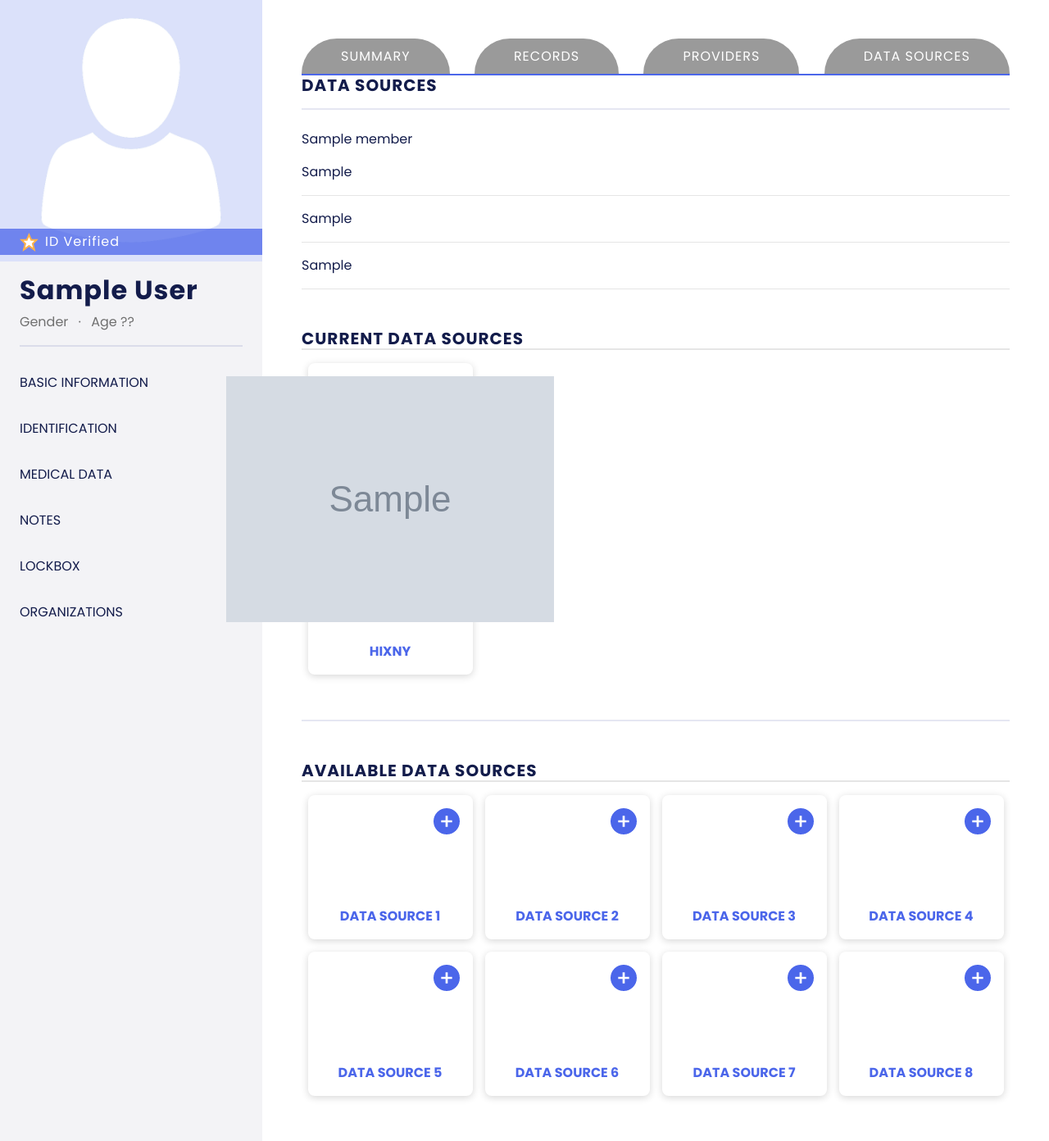
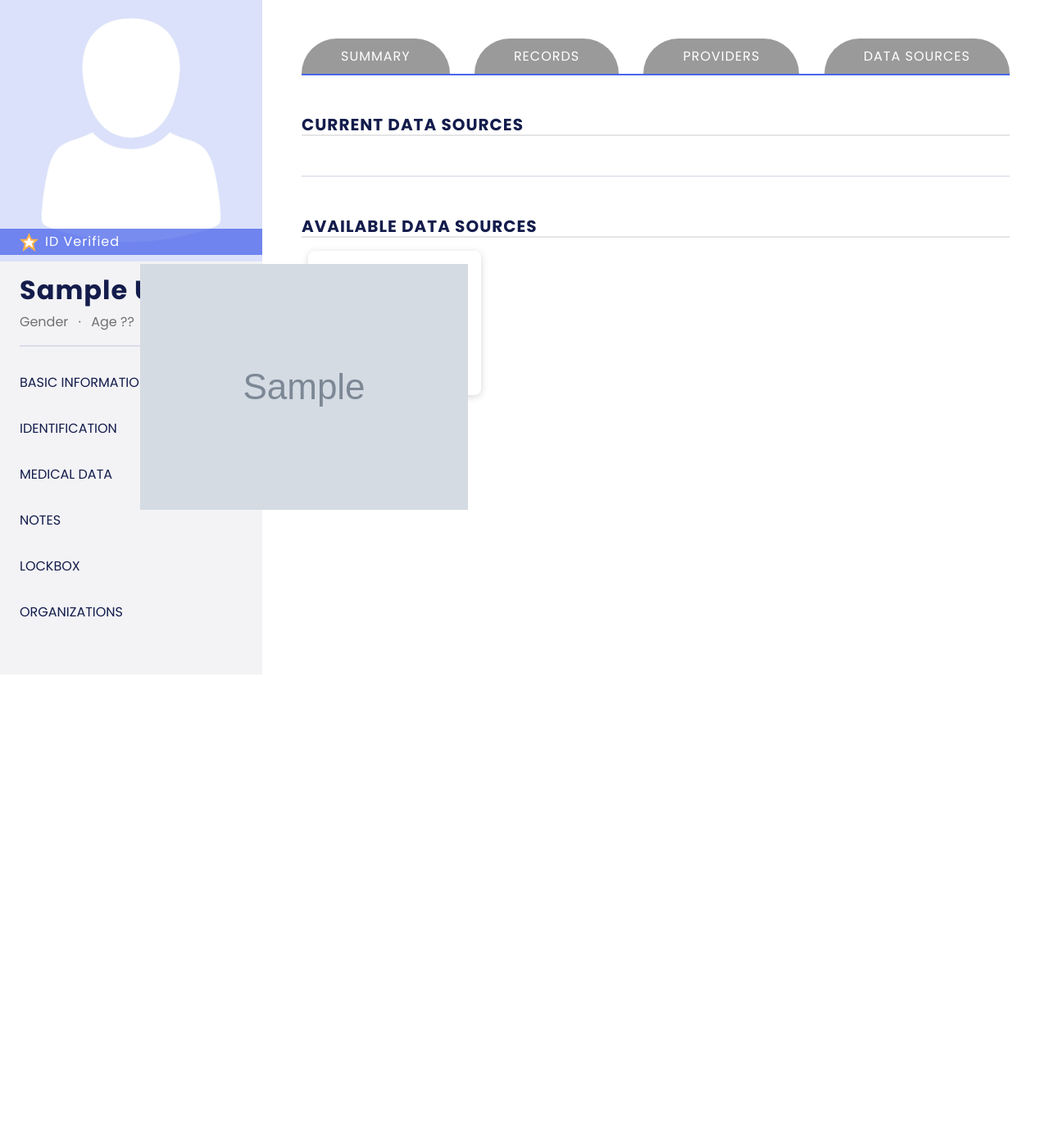
Before and after one commit to TransparentHealth/smh_app, a Django app: template apps/member/templates/data_sources.html in a window 1280 px wide. Shown: the part 89-1481 px from the top of the page at 82% size. After the commit the page ends 842 px from the top, so only its background shows below. Run offline with Django 3.2, Linux system fonts and the light colour scheme; the template is opened without the code that fills it: most values are stand-ins (such as "Sample title", 1, 10 or a date in 2020); grey boxes marked "Sample" are stand-in pictures; style sheets or scripts are compiled from the project's sources.

Commit message:
Hixny Connect (#87)
* Adding sub to userprofile.

* remove unneeded & failing migration

* member_almost_done in new tab

this doesn't currently work if it stays in the modal, so as a fix we'll open a new tab

* add SocialAuthExceptionMiddleware

* Add jwkest dependency

* Add a utility to get parsed id token.  add it to member dashboard context.

* display health record link and data sources link only if ial>2

* remove extraneous code

* On the /member/ID/data-sources page, provide a button to connect to each available data provider, and show that button as either connected or available. (also have the /resources page return to the same url for convenience)

* enable disconnect – needs CSS work!

* remove print(...)

```diff
--- a/apps/member/templates/data_sources.html
+++ b/apps/member/templates/data_sources.html
@@ -6,70 +6,41 @@
     {% include "member_sidebar.html" with member=member %}
     <div class="member-tabs col-lg-9 p-5">
         {% include "member_tabbed_nav.html" with member=member %}
-        <div>
-            <h2 class="member-tabs__title d-flex justify-content-between">Data Sources</h2>
-            {% if data %}
-              <p>{{ member }}</p>
-              <div>{{ patient_data }}</div>
-              <hr />
-              <div>{{ organization_data }}</div>
-              <hr />
-              <div>{{ medication_request_data }}</div>
-              <hr />
-            {% endif %}
-        </div>
         <div class="data-sources">
-          {% if current_data_sources %}
-            {% for data_source in current_data_sources %}
-              <div class="mt-5">
-                  <h2>Current Data Sources</h2>
-                  <a href="{% url 'member:data-sources' pk=member.pk %}">
+            <div class="mt-5">
+                <h2>Current Data Sources</h2>
+                {% for data_source in data_sources %}
+                    {% if data_source.connected %}
                     <div class="tile-flex">
-                        <div class="tile tile-flex__item">
-                            <img src="{{ data_source.image_url }}" alt="">
-                            <p>Hixny</p>
-                        </div>
+                        <form action="{% url 'social:disconnect' 'sharemyhealth' %}" method="post">
+                          {% csrf_token %}
+                          <input type="hidden" name="next" value="{{ request.path }}"/>
+                          <button type="submit">
+                            <div class="tile tile-flex__item">
+                                <img src="{{ data_source.image_url }}" alt="data_source.name">
+                                <p>{{ data_source.name }}</p>
+                            </div>
+                          </button>
+                        </form>
                     </div>
-                  </a>
-              </div>
-            {% endfor %}
-          {% endif %}
+                    {% endif %}
+                {% endfor %}
+            </div>
             <div class="mt-5 pt-5">
                 <h2>Available Data Sources</h2>
-                <div class="tile-flex">
-                    <div class="tile tile-flex__item tile-flex__item--add">
-                        <img src="{% static '/images/icons/add.png' %}" alt="">
-                        <p>Data Source 1</p>
+                {% for data_source in data_sources %}
+                    {% if not data_source.connected %}
+                    <div class="tile-flex">
+                        <a href="{% url 'social:begin' 'sharemyhealth' %}?next={{ request.path }}">
+                            <div class="tile tile-flex__item tile-flex__item--add">
+                                <img src="{% static '/images/icons/add.png' %}" alt="">
+                                <img src="{{ data_source.image_url }}" alt="data_source.name">
+                                <p>{{ data_source.name }}</p>
+                            </div>
+                        </a>
                     </div>
-                    <div class="tile tile-flex__item tile-flex__item--add">
-                        <img src="{% static '/images/icons/add.png' %}" alt="">
-                        <p>Data Source 2</p>
-                    </div>
-                    <div class="tile tile-flex__item tile-flex__item--add">
-                        <img src="{% static '/images/icons/add.png' %}" alt="">
-                        <p>Data Source 3</p>
-                    </div>
-                    <div class="tile tile-flex__item tile-flex__item--add">
-                        <img src="{% static '/images/icons/add.png' %}" alt="">
-                        <p>Data Source 4</p>
-                    </div>
-                    <div class="tile tile-flex__item tile-flex__item--add">
-                        <img src="{% static '/images/icons/add.png' %}" alt="">
-                        <p>Data Source 5</p>
-                    </div>
-                    <div class="tile tile-flex__item tile-flex__item--add">
-                        <img src="{% static '/images/icons/add.png' %}" alt="">
-                        <p>Data Source 6</p>
-                    </div>
-                    <div class="tile tile-flex__item tile-flex__item--add">
-                        <img src="{% static '/images/icons/add.png' %}" alt="">
-                        <p>Data Source 7</p>
-                    </div>
-                    <div class="tile tile-flex__item tile-flex__item--add">
-                        <img src="{% static '/images/icons/add.png' %}" alt="">
-                        <p>Data Source 8</p>
-                    </div>
-                </div>
+                    {% endif %}
+                {% endfor %}
             </div>
         </div>
 
--- a/apps/users/models.py
+++ b/apps/users/models.py
@@ -7,6 +7,10 @@ from django.dispatch import receiver
 class UserProfile(models.Model):
     """Data for a user of the smh_app."""
     user = models.OneToOneField(User, on_delete=models.CASCADE)
+    subject = models.CharField(max_length=64, blank=True,
+                               null=True,
+                               help_text='Subject for identity token',
+                               db_index=True)
     picture_url = models.CharField(
         max_length=255,
         blank=True,
--- a/smh_app/settings.py
+++ b/smh_app/settings.py
@@ -61,6 +61,7 @@ MIDDLEWARE = [
     'django.contrib.auth.middleware.AuthenticationMiddleware',
     'django.contrib.messages.middleware.MessageMiddleware',
     'django.middleware.clickjacking.XFrameOptionsMiddleware',
+    'social_django.middleware.SocialAuthExceptionMiddleware',
 ]
 
 ROOT_URLCONF = 'smh_app.urls'
@@ -189,6 +190,7 @@ SOCIAL_AUTH_VMI_PIPELINE = (
     'social_core.pipeline.user.user_details',
     'social_core.pipeline.debug.debug'
 )
+
 SOCIAL_AUTH_SHAREMYHEALTH_PIPELINE = (
     'social_core.pipeline.social_auth.social_details',
     'social_core.pipeline.social_auth.social_uid',
@@ -200,6 +202,7 @@ SOCIAL_AUTH_SHAREMYHEALTH_PIPELINE = (
     'social_core.pipeline.user.user_details',
     'social_core.pipeline.debug.debug'
 )
+
 # Settings for our custom OAuth backends. Note: The name of the social auth
 # backend must come after 'SOCIAL_AUTH_' in these settings, in order for
 # social-auth-app-django to recognize it. For example, for VMI, we define
```
Also changed, not shown: apps/member/templates/member/dashboard.html (+1 -12 lines), apps/member/views.py (+14 -9 lines), apps/org/templates/org/member_almost_done.html (+2 -2 lines), apps/resources/templates/resources/resources.html (+6 -2 lines), apps/users/pipeline/oidc.py (added, +51 -0 lines), apps/org/migrations/0006_resource_requests_add_timestamps.py (deleted), apps/users/migrations/0002_auto_20190502_1233.py, apps/users/migrations/0003_userprofile_subject.py (added), apps/users/pipeline/__init__.py (added).
